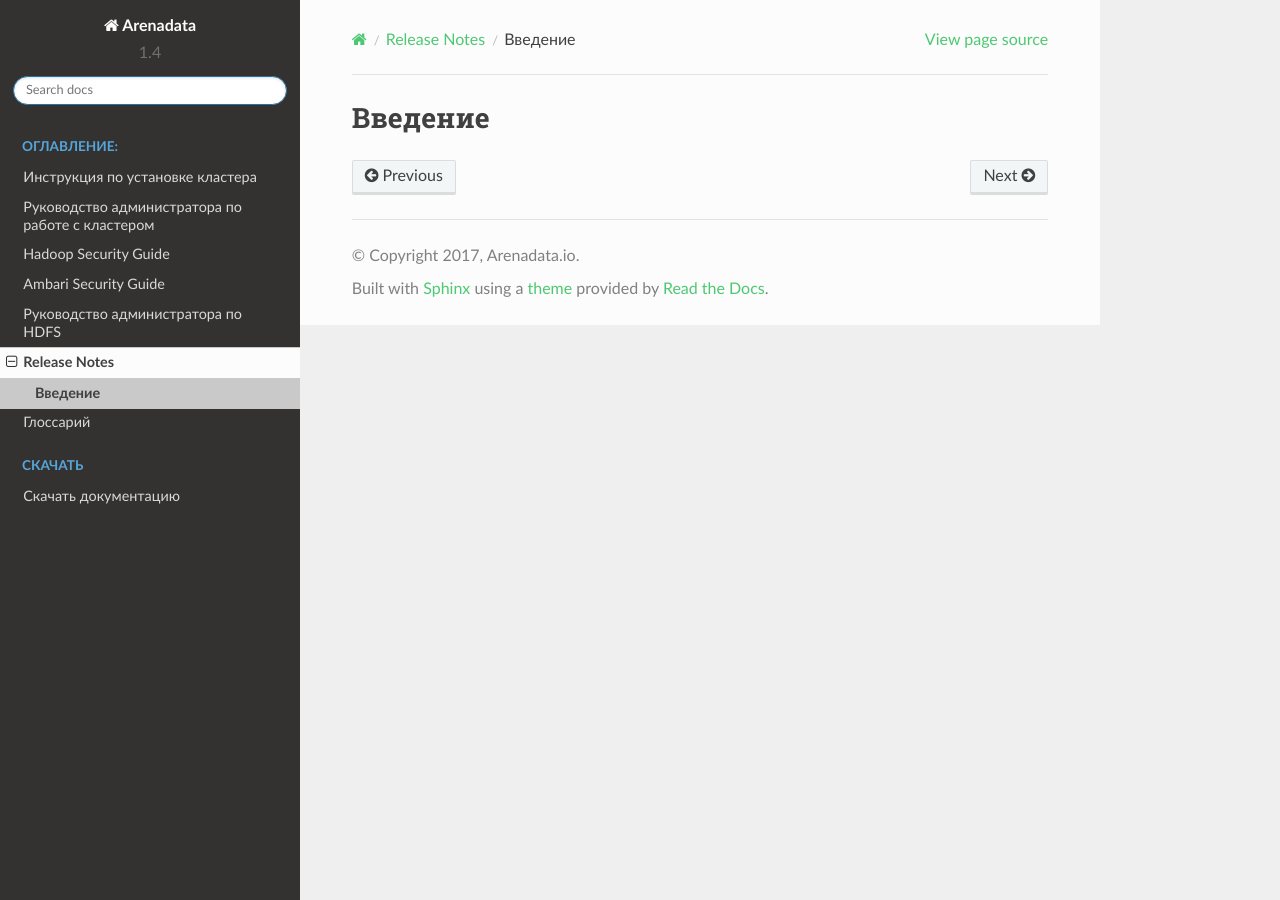
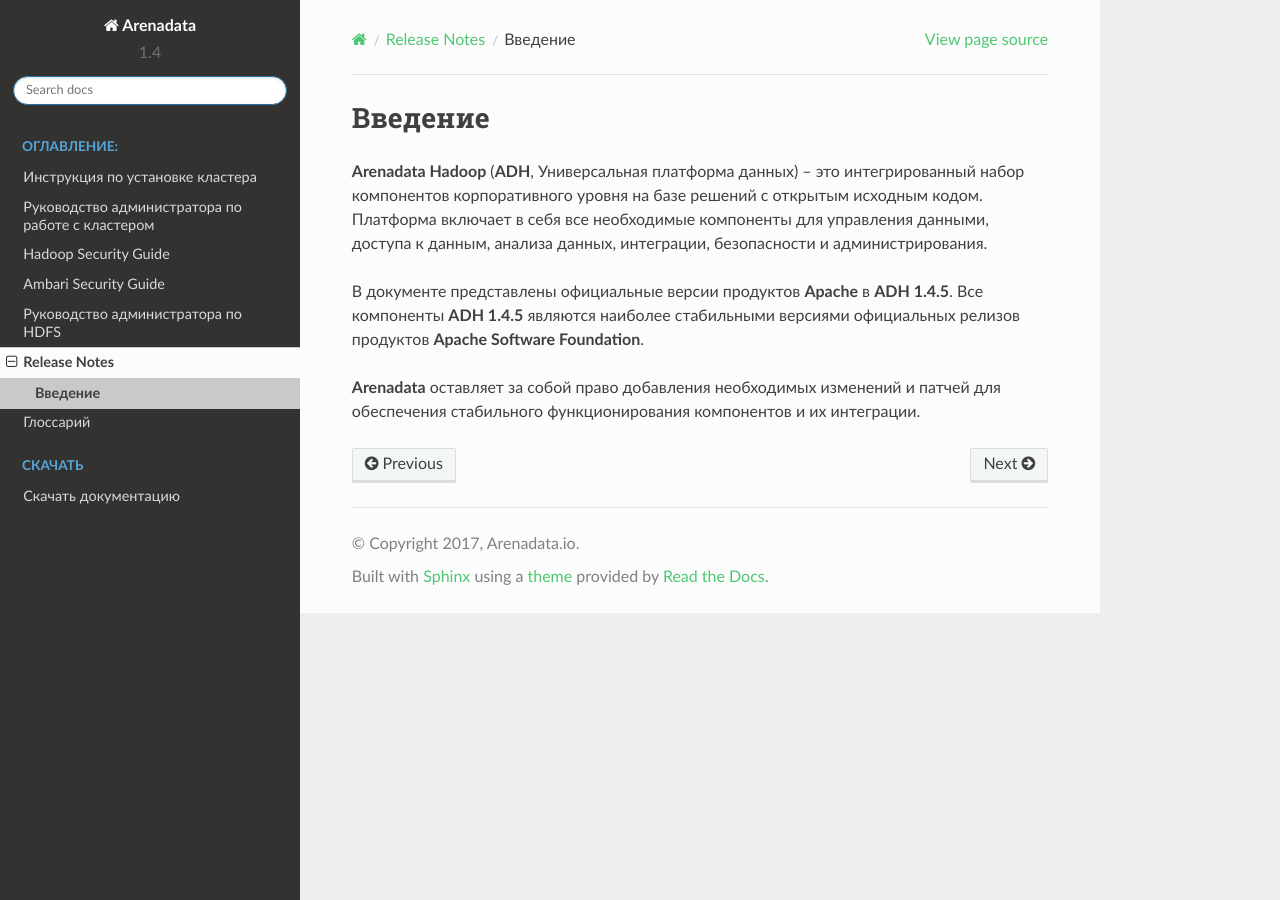
Before and after one commit to arenadata/docs_adps, a Sphinx documentation site: the page built from source/ReleaseNotes/intro.rst, in a window 1280 px wide. Built offline with Sphinx 7.4.7 and the Read the Docs theme 2.0.0, drawn with Linux system fonts in a browser that asks for light colours; pages that are not in the unit, such as notebooks, are missing from menus.

Commit message:
Update intro.rst

```diff
--- a/source/ReleaseNotes/intro.rst
+++ b/source/ReleaseNotes/intro.rst
@@ -1,2 +1,8 @@
 Введение
 --------
+
+**Arenadata Hadoop** (**ADH**, Универсальная платформа данных) – это интегрированный набор компонентов корпоративного уровня на базе решений с открытым исходным кодом. Платформа включает в себя все необходимые компоненты для управления данными, доступа к данным, анализа данных, интеграции, безопасности и администрирования.
+
+В документе представлены официальные версии продуктов **Apache** в **ADH 1.4.5**. Все компоненты **ADH 1.4.5** являются наиболее стабильными версиями официальных релизов продуктов **Apache Software Foundation**.
+
+**Arenadata** оставляет за собой право добавления необходимых изменений и патчей для обеспечения стабильного функционирования компонентов и их интеграции.
```
